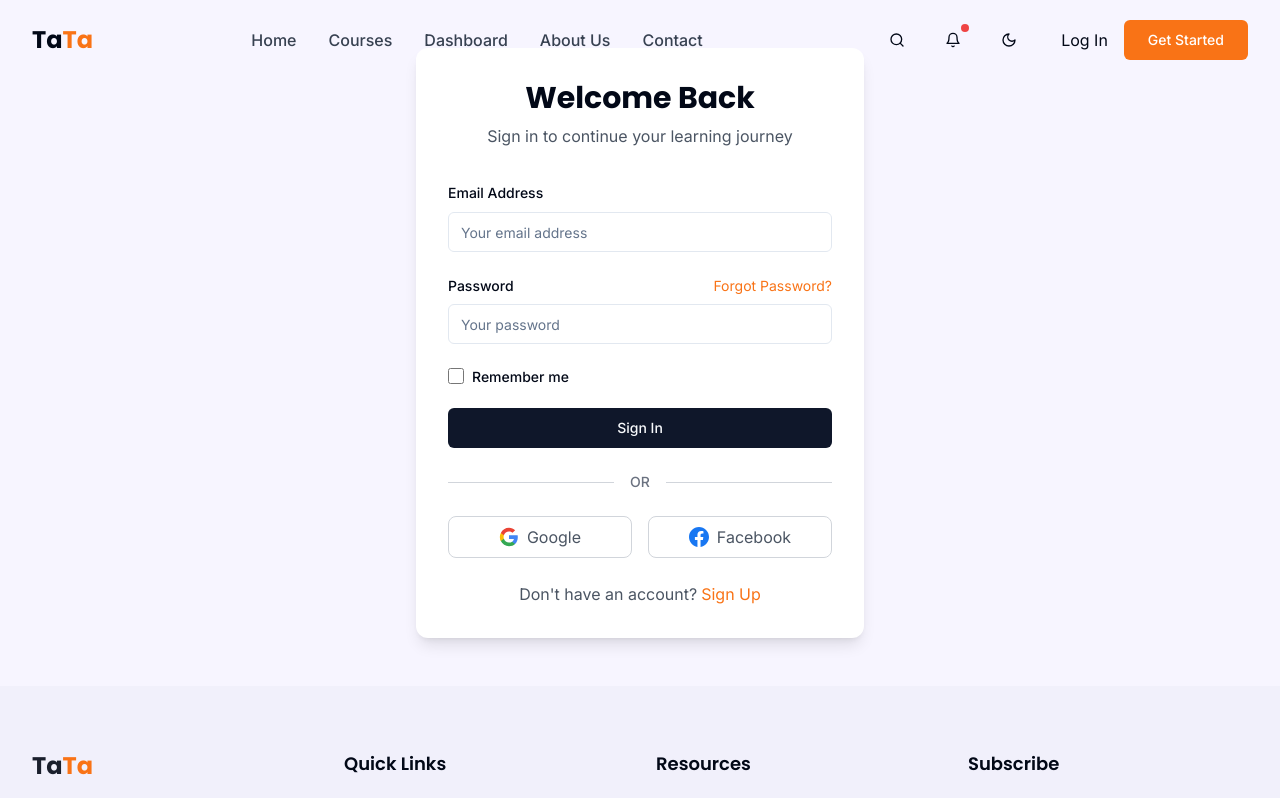
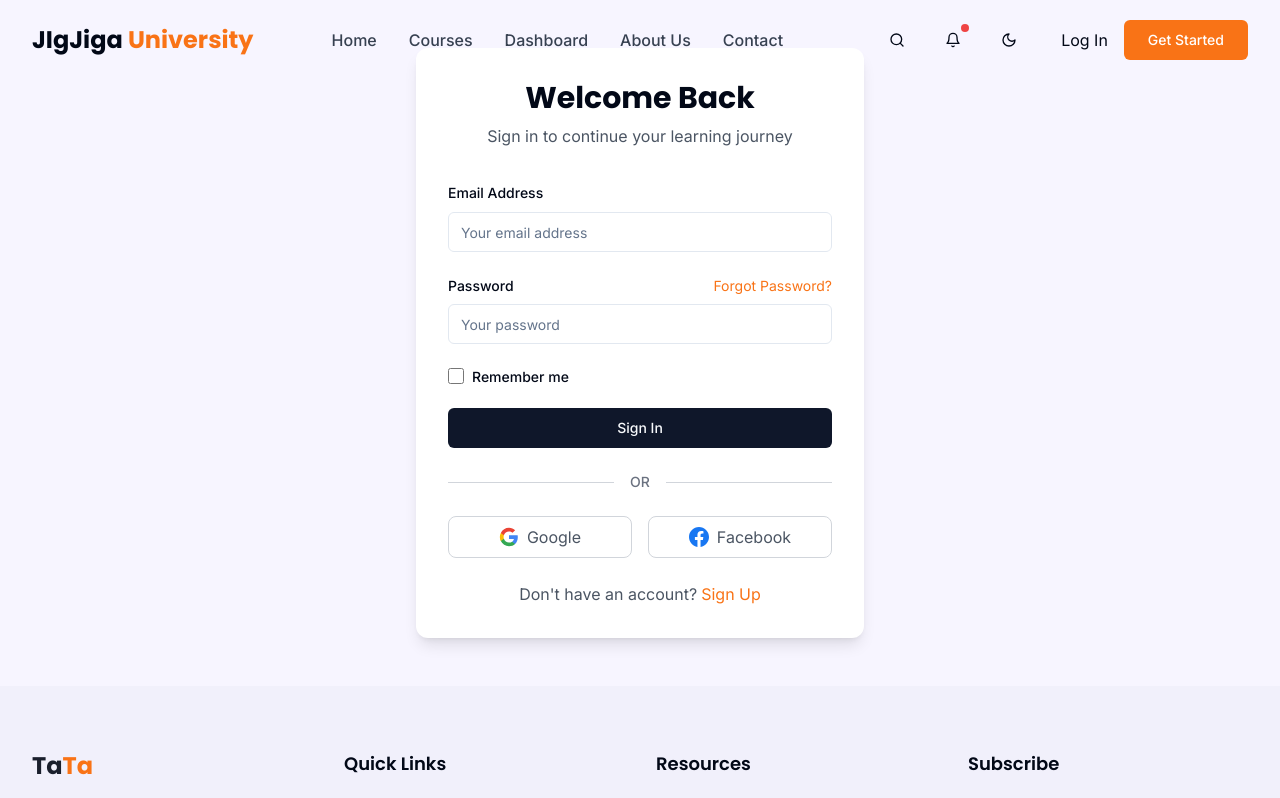
Before and after one commit to E-learning-for-jigjiga-university/tata-learnverse-spark, a React (Vite) app: page /login in a window 1280 px wide. Shown: the top 798 px of the page. Built offline with nearby package versions, Linux system fonts and the light colour scheme.

Commit message:
Rename TaTa logo to JigJiga University
Replaces the TaTa logo with JigJiga University.

```diff
--- a/index.html
+++ b/index.html
@@ -4,17 +4,17 @@
   <head>
     <meta charset="UTF-8" />
     <meta name="viewport" content="width=device-width, initial-scale=1.0" />
-    <title>TaTa - Learning Management System</title>
+    <title>JIgJiga University - Learning Management System</title>
     <meta name="description" content="Next-gen learning management system providing innovative educational solutions" />
-    <meta name="author" content="TaTa LearnVerse" />
+    <meta name="author" content="JIgJiga University" />
 
-    <meta property="og:title" content="TaTa LearnVerse" />
+    <meta property="og:title" content="JIgJiga University" />
     <meta property="og:description" content="Next-gen learning management system providing innovative educational solutions" />
     <meta property="og:type" content="website" />
     <meta property="og:image" content="https://lovable.dev/opengraph-image-p98pqg.png" />
 
     <meta name="twitter:card" content="summary_large_image" />
-    <meta name="twitter:site" content="@tata_learnverse" />
+    <meta name="twitter:site" content="@jigjiga_university" />
     <meta name="twitter:image" content="https://lovable.dev/opengraph-image-p98pqg.png" />
   </head>
 
--- a/src/components/DashboardLayout.tsx
+++ b/src/components/DashboardLayout.tsx
@@ -57,7 +57,7 @@ const DashboardLayout = ({ children, title, navLinks, activeLink }: DashboardLay
           <div className="p-6">
             <Link to="/" className="flex items-center gap-2">
               <span className="text-2xl font-bold font-poppins">
-                Ta<span className="text-tata-orange">Ta</span>
+                JIgJiga <span className="text-tata-orange">University</span>
               </span>
             </Link>
           </div>
@@ -120,7 +120,7 @@ const DashboardLayout = ({ children, title, navLinks, activeLink }: DashboardLay
           <div className="flex justify-between items-center">
             <Link to="/" className="flex items-center gap-2">
               <span className="text-xl font-bold font-poppins">
-                Ta<span className="text-tata-orange">Ta</span>
+                JIgJiga <span className="text-tata-orange">University</span>
               </span>
             </Link>
 
--- a/src/components/Navbar.tsx
+++ b/src/components/Navbar.tsx
@@ -32,7 +32,7 @@ const Navbar = () => {
       <div className="container mx-auto flex items-center justify-between">
         <Link to="/" className="flex items-center gap-2">
           <span className="text-2xl font-bold font-poppins text-foreground">
-            Ta<span className="text-tata-orange">Ta</span>
+            JIgJiga <span className="text-tata-orange">University</span>
           </span>
         </Link>
 
```
